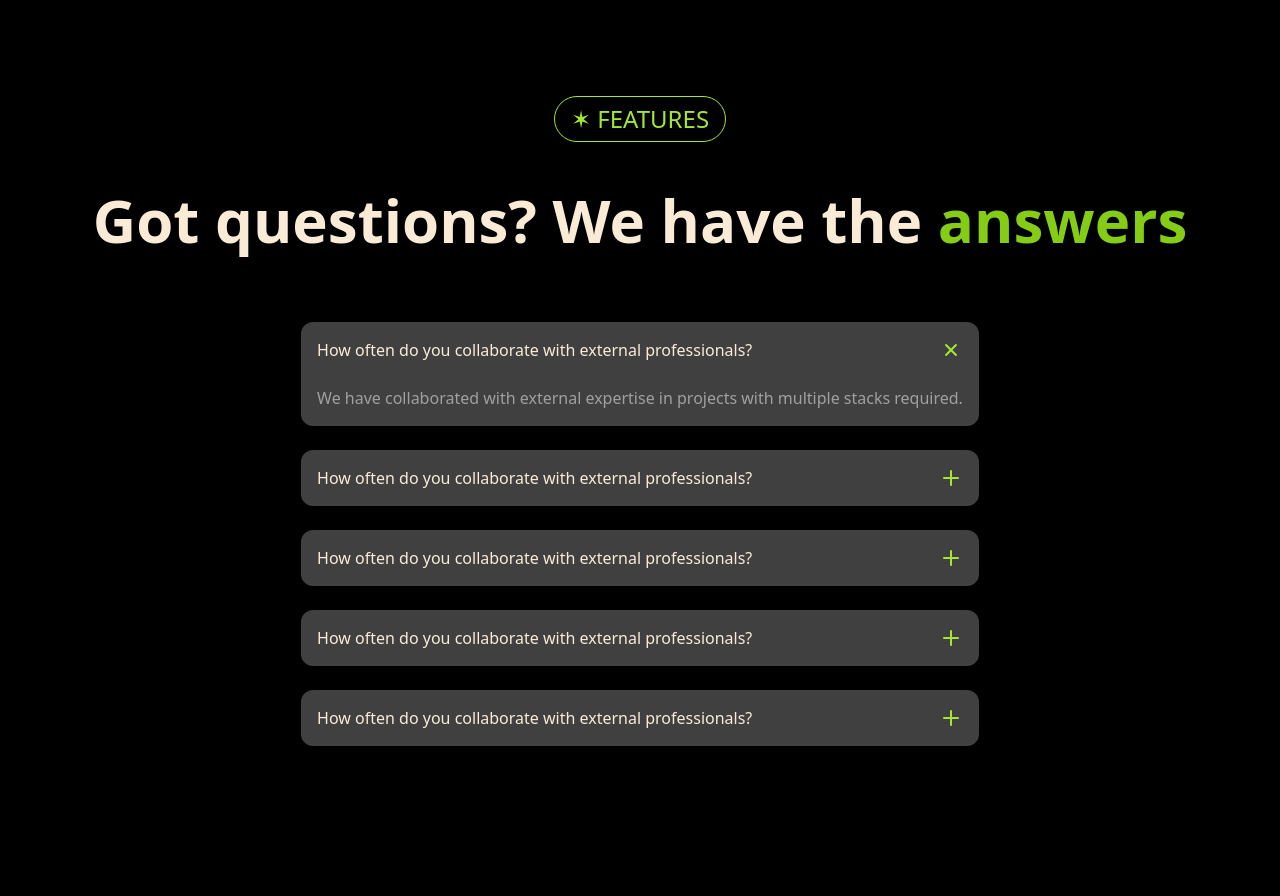
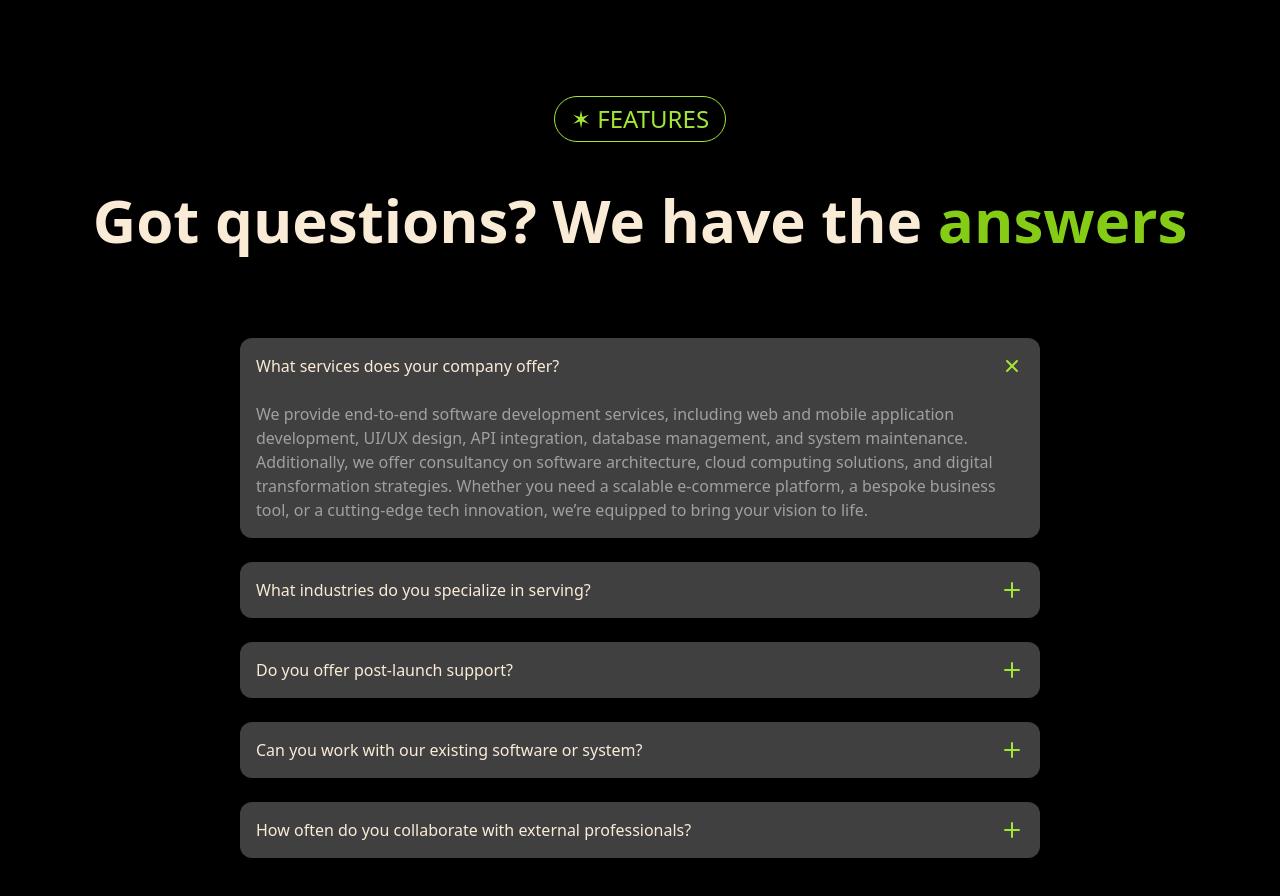
Before and after one commit to BRYOOH/landingpage, a Next.js app: page /Components/Faqs in a window 1280 px wide. Shown: the top 896 px of the page. Before the commit the page ends 842 px from the top, so only its background shows below. Built offline with nearby package versions, Linux system fonts and the light colour scheme.

Commit message:
Deploy: Karla Font

```diff
--- a/src/app/Components/Data/data.js
+++ b/src/app/Components/Data/data.js
@@ -7,24 +7,24 @@ import mysql from '@/app/Assets/mysql.jpeg'
 
  export const data =[
     {
-        question:"How often do you collaborate with external professionals?",
-        answer:"We have collaborated with external expertise in projects with multiple stacks required."
+        question:"What services does your company offer?",
+        answer:"We provide end-to-end software development services, including web and mobile application development, UI/UX design, API integration, database management, and system maintenance. Additionally, we offer consultancy on software architecture, cloud computing solutions, and digital transformation strategies. Whether you need a scalable e-commerce platform, a bespoke business tool, or a cutting-edge tech innovation, we’re equipped to bring your vision to life."
+    },
+    {
+        question:"What industries do you specialize in serving?",
+        answer:"Our expertise spans multiple industries, including healthcare, e-commerce, education, logistics, real estate, and fitness technology. We understand that each industry has unique requirements, and our team tailors solutions to meet your specific challenges. From secure medical platforms to robust e-commerce systems, we’ve delivered successful projects across diverse fields."
+    },
+    {
+        question:"Do you offer post-launch support?",
+        answer:"Yes, we offer comprehensive post-launch support to ensure your project continues to perform optimally. Our support includes monitoring for bugs or performance issues, applying updates, scaling the product as your business grows, and adding new features upon request. We aim to provide long-term value to our clients by keeping their systems reliable and up-to-date."
+    },
+    {
+        question:"Can you work with our existing software or system?",
+        answer:"Absolutely! We’re experienced in integrating new solutions with existing systems to ensure smooth interoperability. Whether you need API integrations, data migration, or enhancements to legacy software, we can handle it without disrupting your current operations."
     },
     {
         question:"How often do you collaborate with external professionals?",
-        answer:"We have collaborated with external expertise in projects with multiple stacks required."
-    },
-    {
-        question:"How often do you collaborate with external professionals?",
-        answer:"We have collaborated with external expertise in projects with multiple stacks required."
-    },
-    {
-        question:"How often do you collaborate with external professionals?",
-        answer:"We have collaborated with external expertise in projects with multiple stacks required."
-    },
-    {
-        question:"How often do you collaborate with external professionals?",
-        answer:"We have collaborated with external expertise in projects with multiple stacks required."
+        answer:"At Layers, collaboration is key to delivering exceptional solutions. While we pride ourselves on our in-house expertise across a wide range of technologies, we occasionally collaborate with external professionals when a specific technology stack or unique specialization is not available within our team."
     },
  ];
 
--- a/src/app/Components/Faqs/page.tsx
+++ b/src/app/Components/Faqs/page.tsx
@@ -13,11 +13,11 @@ const Faqs = () => {
         <div className="flex flex-col items-center gap-6">
         <h1 className="border border-lime-400 text-lime-400 rounded-full px-4 py-1.5 uppercase text-2xl"> &#10038; Features</h1>
         <h2 className="text-6xl font-bold mt-6 text-center"> Got questions? We have the  <span className="text-lime-500"> answers</span></h2>
-        <div className="mt-12 flex gap-6  flex-col">
+        <div className="mt-12 flex gap-6 p-4 flex-col">
             {data.map((quiz,quizIndex)=>(
                 <div key={quizIndex}
                 onClick={()=>setIndex(quizIndex)}
-                className=' rounded-xl p-4 bg-neutral-700  '>
+                className=' rounded-xl p-4 bg-neutral-700 w-full md:w-[800px]  '>
                     <div className='flex justify-between'>
                     <h1 className='font-medium'>{quiz.question}</h1>
                     <svg xmlns="http://www.w3.org/2000/svg" width="24" height="24" viewBox="0 0 24 24" fill="none" stroke="currentColor" strokeWidth="2" strokeLinecap="round" strokeLinejoin="round"
--- a/src/app/Components/Hero/page.tsx
+++ b/src/app/Components/Hero/page.tsx
@@ -7,7 +7,7 @@ const Hero = () => {
       <div
       className=' font-extrabold text-gray-700 rounded-full border bg-gradient-to-r from-purple-400 to-pink-400 p-1'> &#10038; over 100 completed solutions </div>
       <h1 className='text-6xl font-bold'>Impactiful designs for user interactivity</h1>
-      <div className='text-white/60'>Layers has intergrated many technology solutions in across african contries collaborsting with more than 1000 developers to achive efficiency</div>
+      <div className='text-white/60 text-3xl'>Layers has intergrated many technology solutions in across african contries collaborating with more than 1000 developers to achive efficiency</div>
       <div className='flex border rounded-full w-[350px] md:w-[550px] mt-10 '>
         <input type="email" placeholder='Enter your email address'
         className='rounded-full p-3 w-[450px] bg-black'
--- a/src/app/Components/Services/page.tsx
+++ b/src/app/Components/Services/page.tsx
@@ -4,7 +4,7 @@ import avatar1 from '@/app/Assets/avatar1.jpeg'
 import avatar2 from '@/app/Assets/avatar2.jpeg'
 import avatar3 from '@/app/Assets/avatar3.jpeg'
 import avatar4 from '@/app/Assets/avatar4.jpeg'
-import run from '@/app/Assets/run.gif'
+
 
 const Feature = [
     {id:'1',name:"React js"},
@@ -77,8 +77,8 @@ const Services = () => {
                         <div className='w-16 bg-slate-200 border p-2 rounded-2xl outline outline-offset-4 outline-transparent group-hover:outline-lime-400 transition-all duration-500 group-hover:translate-y-2 delay-300'>Crtl</div>
                     </div>
                     <div className=''>
-                        <h3 className='text-2xl font-medium mt-6'> Speed optimization</h3>
-                        <p className='mt-3 text-white/50'>We optimize your webpage for quick and efficient performance</p>
+                        <h3 className='text-2xl font-medium mt-6'> Responsive websites</h3>
+                        <p className='mt-3 text-white/50'>We create colorful and responsive websites with modern HTML practices</p>
                     </div>
                 </div>
             </div>
--- a/src/app/Components/Stack/page.tsx
+++ b/src/app/Components/Stack/page.tsx
@@ -12,8 +12,8 @@ const Stack = () => {
         <span className='text-6xl text-lime-500 font-extrabold'>Tech <span className='bg-gradient-to-r from-purple-400 to-pink-400 bg-clip-text text-transparent'>stacks</span> we specialize in:</span>
         <div className='flex flex-col md:flex-row mt-12 md:mt-8 gap-10 items-center justify-center'>
         <div className='flex flex-col lg:flex-row md:flex-1 items-center justify-center gap-12'>
-            <p className='text-4xl text-center  text-white font-medium'>Showcasing <span className='bg-gradient-to-l from-purple-500 to-pink-500 bg-clip-text text-transparent'>skills and expertises</span> </p>
-            <p className='text-center inline-flex text-2xl text-white/50'>These are our most valuable programming skills for developing the customers desired applications. </p>
+            <p className='text-4xl text-center uppercase font-bold'><span className='bg-gradient-to-l from-purple-500 to-pink-500 bg-clip-text text-transparent'>skills and expertises</span> </p>
+            <p className='text-center inline-flex font-bold text-3xl text-white/50'>These are our most valuable programming skills for developing the customers desired applications. </p>
         </div>
         <div className=' flex md:flex-1  mt-8 lg:mt-0 [mask-image:linear-gradient(to_bottom,transparent,black_10%,black_90%,transparent) h-[400px] md:h-[800px] gap-4  overflow-hidden '>
           <div className='grid md:grid-cols-2 grid-cols-1 gap-4 '>
--- a/src/app/globals.css
+++ b/src/app/globals.css
@@ -1,3 +1,4 @@
+@import url('https://fonts.googleapis.com/css2?family=Karla:ital,wght@0,200..800;1,200..800&display=swap');
 @tailwind base;
 @tailwind components;
 @tailwind utilities;
--- a/src/app/page.tsx
+++ b/src/app/page.tsx
@@ -11,7 +11,7 @@ import Stack from "./Components/Stack/page";
 export default function Home() {
   return (
    <>
-   <div className="w-full">
+   <div className="w-full font-default">
    <Navbar/>
    <Hero/>
    <Logo/>
--- a/tailwind.config.ts
+++ b/tailwind.config.ts
@@ -11,7 +11,11 @@ export default {
       colors: {
 
       },
+      fontFamily:{
+        default:["Karla"],
+      }
     },
+
   },
   plugins: [],
 } satisfies Config;
```
